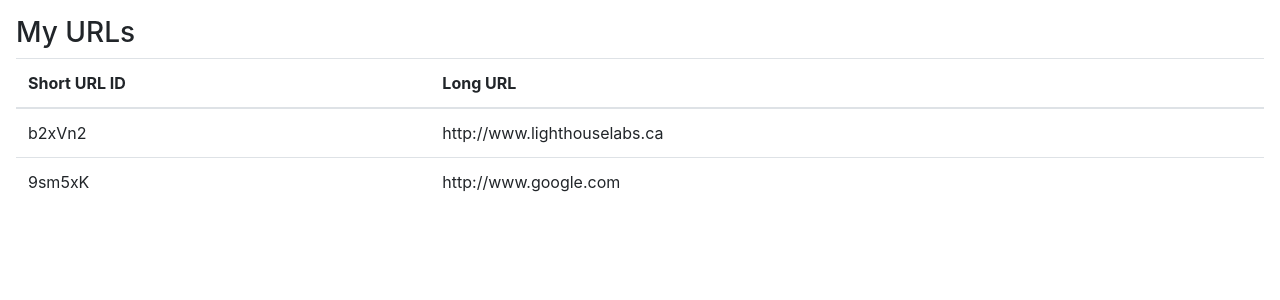
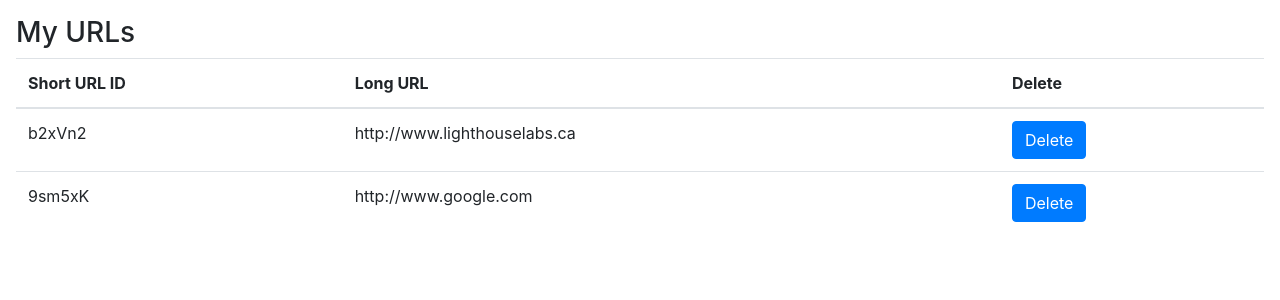
Before and after one commit to chandanikumari/tinyapp, a Node server app: page /urls in a window 1280 px wide. Shown: the part 56-356 px from the top of the page. Run offline with Node 20, Linux system fonts and the light colour scheme; some libraries are stand-ins or nearby versions.

Commit message:
implemented delete operation

```diff
--- a/express_server.js
+++ b/express_server.js
@@ -64,6 +64,11 @@ app.get("/u/:id", (req, res) => {
   res.redirect(`urls/${longURL}`);
 });
 
+app.post("/urls/:id/delete", (req, res) => {
+  delete urlDatabase[req.params.id];
+  res.redirect("/urls");
+});
+
 app.listen(PORT, () => {
   console.log(`Example app listening on port ${PORT}!`);
 });
--- a/views/urls_index.ejs
+++ b/views/urls_index.ejs
@@ -1,21 +1,16 @@
 <!DOCTYPE html>
 <html lang="en">
+
 <head>
   <meta charset="utf-8" />
-    <meta
-      name="viewport"
-      content="width=device-width, initial-scale=1, shrink-to-fit=no"
-    />
+  <meta name="viewport" content="width=device-width, initial-scale=1, shrink-to-fit=no" />
 
   <!-- Bootstrap CSS -->
-    <link
-      rel="stylesheet"
-      href="https://stackpath.bootstrapcdn.com/bootstrap/4.2.1/css/bootstrap.min.css"
-      integrity="sha384-GJzZqFGwb1QTTN6wy59ffF1BuGJpLSa9DkKMp0DgiMDm4iYMj70gZWKYbI706tWS"
-      crossorigin="anonymous"
-    />
+  <link rel="stylesheet" href="https://stackpath.bootstrapcdn.com/bootstrap/4.2.1/css/bootstrap.min.css"
+    integrity="sha384-GJzZqFGwb1QTTN6wy59ffF1BuGJpLSa9DkKMp0DgiMDm4iYMj70gZWKYbI706tWS" crossorigin="anonymous" />
   <title>TinyApp</title>
 </head>
+
 <body>
   <%- include('partials/_header') %>
     <main style="margin: 1em;">
@@ -25,33 +20,39 @@
           <tr>
             <th scope="col">Short URL ID</th>
             <th scope="col">Long URL</th>
+            <th scope="col">Delete</th>
           </tr>
         </thead>
         <tbody>
           <% for (let id in urls) { %>
             <tr>
-              <td><%= id %></td>
-              <td><%= urls[id] %></td>
+              <td>
+                <%= id %>
+              </td>
+              <td>
+                <%= urls[id] %>
+              </td>
+              <td>
+                <form method="POST" action="/urls/<%= id %>/delete">
+                  <button type="submit" class="btn btn-primary">Delete</button>
+                </form>
+              </td>
             </tr>
             <% } %>
         </tbody>
       </table>
     </main>
     <!-- Bootstrap JS -->
-    <script
-      src="https://code.jquery.com/jquery-3.3.1.slim.min.js"
+    <script src="https://code.jquery.com/jquery-3.3.1.slim.min.js"
       integrity="sha384-q8i/X+965DzO0rT7abK41JStQIAqVgRVzpbzo5smXKp4YfRvH+8abtTE1Pi6jizo"
-      crossorigin="anonymous"
-    ></script>
-    <script
-      src="https://cdnjs.cloudflare.com/ajax/libs/popper.js/1.14.7/umd/popper.min.js"
+      crossorigin="anonymous"></script>
+    <script src="https://cdnjs.cloudflare.com/ajax/libs/popper.js/1.14.7/umd/popper.min.js"
       integrity="sha384-UO2eT0CpHqdSJQ6hJty5KVphtPhzWj9WO1clHTMGa3JDZwrnQq4sF86dIHNDz0W1"
-      crossorigin="anonymous"
-    ></script>
-    <script
-      src="https://stackpath.bootstrapcdn.com/bootstrap/4.3.1/js/bootstrap.min.js"
+      crossorigin="anonymous"></script>
+    <script src="https://stackpath.bootstrapcdn.com/bootstrap/4.3.1/js/bootstrap.min.js"
       integrity="sha384-JjSmVgyd0p3pXB1rRibZUAYoIIy6OrQ6VrjIEaFf/nJGzIxFDsf4x0xIM+B07jRM"
-      crossorigin="anonymous"
-    ></script>
+      crossorigin="anonymous"></script>
+
 </body>
+
 </html>
```
Lines whose indentation alone changed are shown as unchanged.
